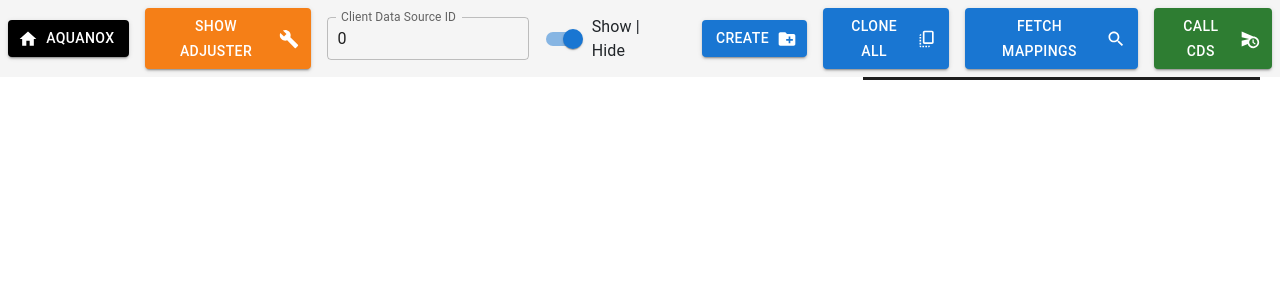
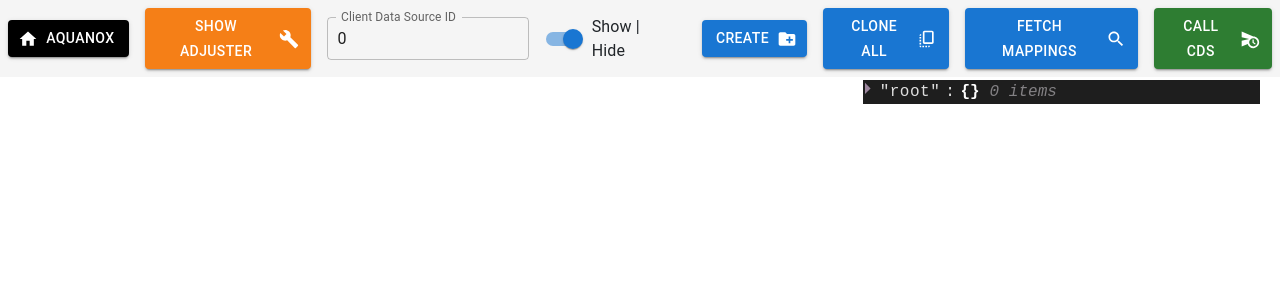
Before and after one commit to sharansaikonda-sureify/aquanox, a React (Create React App) app: page /som in a window 1280 px wide. Shown: the top 300 px of the page. Built offline with nearby package versions, Linux system fonts and the light colour scheme; the HTML template or start-up script is replaced by a standard one.

Commit message:
fix alignment

```diff
--- a/src/components/SureifyObjectMappingComponent/SureifyObjectMappings/SureifyObjectMappings.js
+++ b/src/components/SureifyObjectMappingComponent/SureifyObjectMappings/SureifyObjectMappings.js
@@ -349,7 +349,7 @@ const SureifyObjectMappings = ({ $, Popper }) => {
               : screenAdjusterState.position === 1
               ? "col-4"
               : "d-none"
-          } customscrollbar responsecontainer`}
+          } customscrollbar responsecontainer mt-4`}
         >
           <CDSResponse data={response} />
         </div>
```
